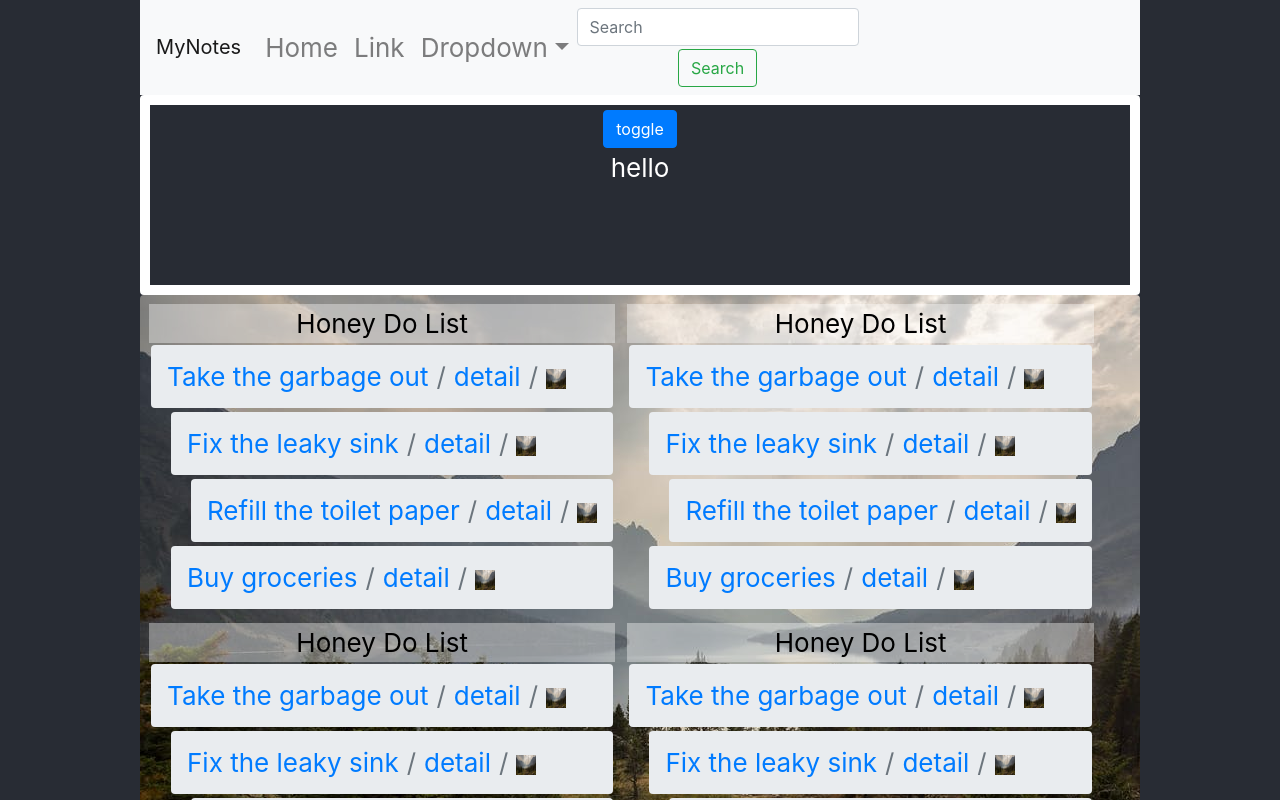
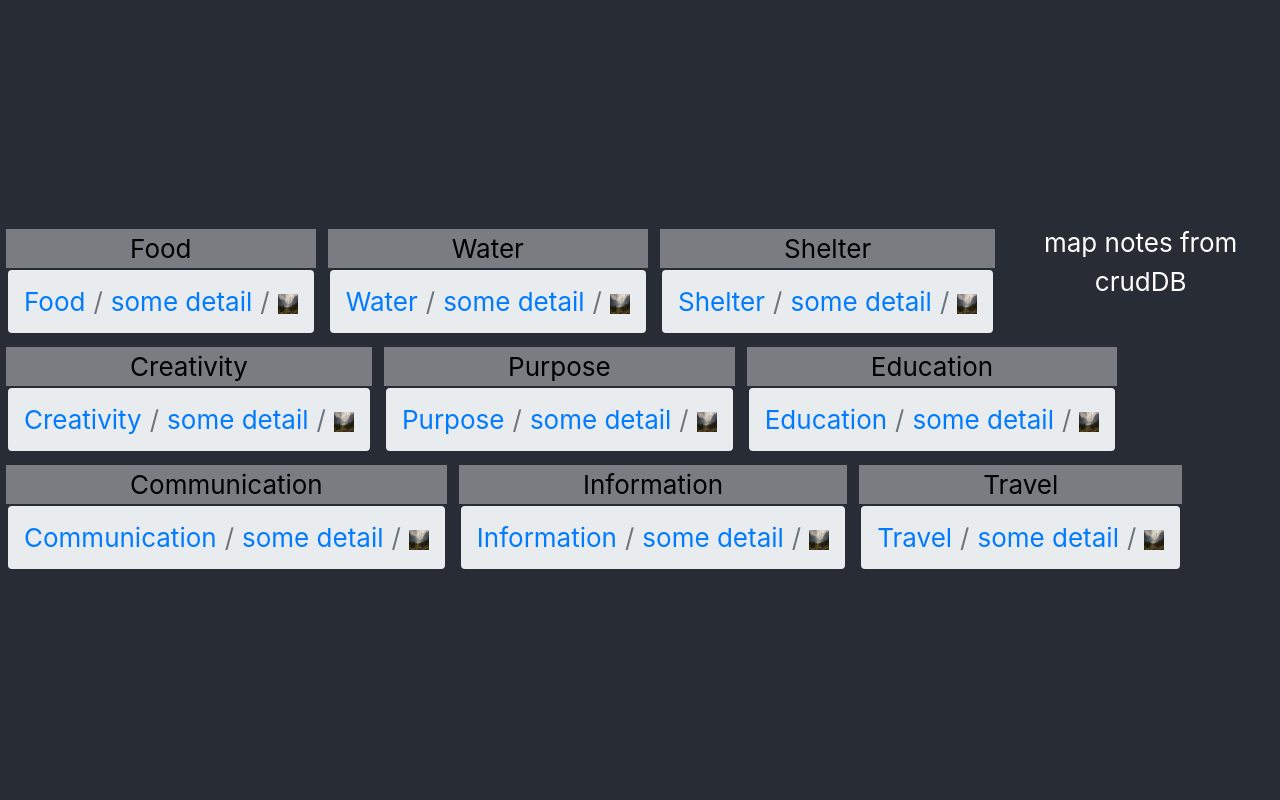
Before and after one commit to stevedoty/crud-app, a React (Create React App) app: page / in a window 1280 px wide. Shown: the top 800 px of the page. Built offline with nearby package versions, Linux system fonts and the light colour scheme.

Commit message:
update redux store, pass props to Notes

```diff
--- a/src/App.js
+++ b/src/App.js
@@ -1,5 +1,4 @@
 import React from 'react';
-import logo from './logo.svg';
 import {Container, Card, Breadcrumb, Button, Image, Modal, Form, Col} from 'react-bootstrap'
 
 import Organizer from './components/Organizer.js'
@@ -13,13 +12,11 @@ import landscape from './assets/landscape.jpg'
 
 
 
-
 function App() {
-  const [modalShow, setModalShow] = React.useState(true);
   return (
     <div className="App">
       <div className="App-header">
-        <Organizer/>
+        <Organizer />
       </div>
     </div>
   );
--- a/src/actions/index.js
+++ b/src/actions/index.js
@@ -23,8 +23,16 @@ export const setVisibilityFilter = divState => ({
 //MOVE NOTE
 
 //CREATE LIST
+export const createList = notes => ({
+  type: 'CREATE_LIST',
+  notes
+})
 
 //CREATE NOTE
+export const createNote = notes => ({
+  type: 'CREATE_NOTE',
+  notes
+})
 
 
 //----SETTINGS ACTIONS
--- a/src/components/Note.js
+++ b/src/components/Note.js
@@ -1,30 +1,41 @@
 import React from 'react'
-import {Container, Card, Breadcrumb, Button, Image, Modal, Form, Col} from 'react-bootstrap'
+import {
+  Container,
+  Card,
+  Breadcrumb,
+  Button,
+  Image,
+  Modal,
+  Form,
+  Col} from 'react-bootstrap'
 import landscape from '../assets/landscape.jpg'
 
-let Note = (props) => {
+let Note = (note) => {
+  console.log(note);
    return(
-     <Card style={{padding:"2px", margin:"0.25rem", float:"left", backgroundColor:"rgba(255,255,255,0)", border:"none"}}>
-     <div style={{ color:"black", backgroundColor:"rgba(255,255,255,0.38)" }}>Honey Do List</div>
+     <Card
+      style={{
+        padding:"2px",
+        margin:"0.25rem",
+        float:"left",
+        backgroundColor:"rgba(255,255,255,0)",
+        border:"none"}}>
+      <div
+        style={{
+          color:"black",
+          backgroundColor:"rgba(255,255,255,0.38)"
+        }}>
+        {note.title}
+      </div>
       <Breadcrumb style={{padding:"2px" }}>
-        <Breadcrumb.Item>Take the garbage out</Breadcrumb.Item>
-        <Breadcrumb.Item>detail</Breadcrumb.Item>
-        <Breadcrumb.Item><Image src={landscape} style={{width:"20px", height:"20px"}}/></Breadcrumb.Item>
-      </Breadcrumb>
-      <Breadcrumb style={{padding:"2px",marginLeft:"20px" }}>
-        <Breadcrumb.Item>Fix the leaky sink</Breadcrumb.Item>
-        <Breadcrumb.Item>detail</Breadcrumb.Item>
-        <Breadcrumb.Item><Image src={landscape} style={{width:"20px", height:"20px"}}/></Breadcrumb.Item>
-      </Breadcrumb>
-      <Breadcrumb style={{padding:"2px",marginLeft:"40px" }}>
-        <Breadcrumb.Item>Refill the toilet paper</Breadcrumb.Item>
-        <Breadcrumb.Item>detail</Breadcrumb.Item>
-        <Breadcrumb.Item><Image src={landscape} style={{width:"20px", height:"20px"}}/></Breadcrumb.Item>
-      </Breadcrumb>
-      <Breadcrumb style={{padding:"2px",marginLeft:"20px" }}>
-        <Breadcrumb.Item>Buy groceries</Breadcrumb.Item>
-        <Breadcrumb.Item>detail</Breadcrumb.Item>
-        <Breadcrumb.Item><Image src={landscape} style={{width:"20px", height:"20px"}}/></Breadcrumb.Item>
+        <Breadcrumb.Item>{note.title}</Breadcrumb.Item>
+        <Breadcrumb.Item>{note.detail}</Breadcrumb.Item>
+        <Breadcrumb.Item>
+          <Image
+            src={landscape}
+            style={{width:"20px", height:"20px"}}
+          />
+        </Breadcrumb.Item>
       </Breadcrumb>
     </Card>
   )
--- a/src/components/Organizer.js
+++ b/src/components/Organizer.js
@@ -2,96 +2,45 @@ import React, {Component} from 'react'
 import {Container, Button, Navbar, Nav, NavDropdown, Form, FormControl, } from 'react-bootstrap'
 import {connect} from 'react-redux'
 
-import {setVisibilityFilter} from '../actions'
+import {setVisibilityFilter, createList, createNote} from '../actions'
 
 import NewNoteModal from './NewNoteModal.js'
 import Note from './Note.js'
 
 import landscape from '../assets/landscape.jpg'
 
-class Organizer extends Component {
-  constructor(props){
-    super(props);
-    this.state = {
-      db:[],
-      divState:"none"
-    }
-    this.modalChange = this.modalChange.bind(this)
+function Organizer({state}) {
+  const {notes} = state.crudDB
+  console.log("'Organizer properties'",notes);
+
+
+  const modalChange = () => {
+    console.log('hello', createList)
   }
 
+  return(
+    <div>
+      {notes.map((note,i)=>{
+      return  <Note key={i} {...note}/>
+      })}
 
-modalChange(){
-  if(this.state.divState=="none"){
-    this.setState({divState:"block"})
-  }else{
-    this.setState({divState:"none"})
-  }
-  this.props.onClickTriggerAction(this.state.divState)
-}
+      <div>{'map notes from crudDB'}</div>
+    </div>
+  )
 
-  render(){
-    return(
-      <div>
-        <Navbar bg="light" expand="lg">
-          <Navbar.Brand>MyNotes</Navbar.Brand>
-          <Navbar.Toggle aria-controls="basic-navbar-nav" />
-          <Navbar.Collapse id="basic-navbar-nav">
-            <Nav>
-              <Nav.Link>Home</Nav.Link>
-              <Nav.Link>Link</Nav.Link>
-              <NavDropdown title="Dropdown" id="basic-nav-dropdown">
-                <NavDropdown.Item>Action</NavDropdown.Item>
-                <NavDropdown.Item>Another</NavDropdown.Item>
-                <NavDropdown.Item>Something</NavDropdown.Item>
-                <NavDropdown.Item>Seperated</NavDropdown.Item>
-              </NavDropdown>
-            </Nav>
-            <Form>
-              <FormControl type="text" placeholder="Search" className="mr-sm-2" />
-              <Button variant="outline-success">Search</Button>
-            </Form>
-          </Navbar.Collapse>
-        </Navbar>
-
-        <Container style={{
-          borderRadius:"0.25rem",
-          border:"10px solid white",
-          padding:"2px",
-          width:"1000px",
-          height:"200px"
-        }}>
-          <Button onClick={this.modalChange}>toggle</Button>
-          <NewNoteModal props />
-        </Container>
-
-        <Container style={{
-          backgroundImage:`url(${landscape})`,
-          borderRadius:"0.25rem",
-          padding:"3px",
-          width:"1000px",
-          height:"800px"
-        }}>
-          <Note/>
-          <Note/>
-          <Note/>
-          <Note/>
-          <Note/>
-          <Note/>
-        </Container>
-      </div>
-    )
-  }
 }
 
 
 
 //STATE
 const mapStateToProps = (state, ownProps) => ({
+  state
 })
 
 //DISPATCH
 const mapDispatchToProps = (dispatch, ownProps) => ({
-  onClickTriggerAction: (x) => dispatch(setVisibilityFilter(x))
+  onClickTriggerAction: (x) => dispatch(setVisibilityFilter(x)),
+
 })
 
 //CONNECT TO STORE
--- a/src/index.js
+++ b/src/index.js
@@ -14,6 +14,8 @@ const store = createStore(
   window.__REDUX_DEVTOOLS_EXTENSION__ && window.__REDUX_DEVTOOLS_EXTENSION__()
 );
 
+
+
 ReactDOM.render(
       <Provider store={store}>
         <App />
--- a/src/reducers/index.js
+++ b/src/reducers/index.js
@@ -1,14 +1,66 @@
 import {combineReducers} from 'redux'
+import {setVisibilityFilter, createList, createNote} from '../actions'
 
 const initialState = {
     db:[],
+    notes:[
+      {
+        title:"Food",
+        detail:"some detail",
+        child:"child title"
+      },
+      {
+        title:"Water",
+        detail:"some detail",
+        child:"child title"
+      },
+      {
+        title:"Shelter",
+        detail:"some detail",
+        child:"child title"
+      },
+      {
+        title:"Creativity",
+        detail:"some detail",
+        child:"child title"
+      },
+      {
+        title:"Purpose",
+        detail:"some detail",
+        child:"child title"
+      },
+      {
+        title:"Education",
+        detail:"some detail",
+        child:"child title"
+      },
+      {
+        title:"Communication",
+        detail:"some detail",
+        child:"child title"
+      },
+      {
+        title:"Information",
+        detail:"some detail",
+        child:"child title"
+      },
+      {
+        title:"Travel",
+        detail:"some detail",
+        child:"child title"
+      },
+    ],
     divState:"none"
 }
 
-const todos = (state = initialState, action) => {
+const crudDB = (state = initialState, action) => {
   switch (action.type) {
     case 'SET_VISIBILITY_FILTER':
-     return {...state, divState:action.divState}
+      return {...state, divState:action.divState}
+    case 'CREATE_LIST':
+      return {...state, notes:action.notes}
+    case 'CREATE_NOTE':
+      return {...state, notes:action.notes}
     default:
       return state
   }
@@ -16,5 +68,5 @@ const todos = (state = initialState, action) => {
 
 
 export default combineReducers({
-  todos
+  crudDB
 })
```
